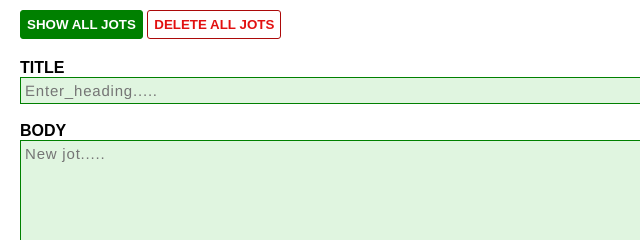
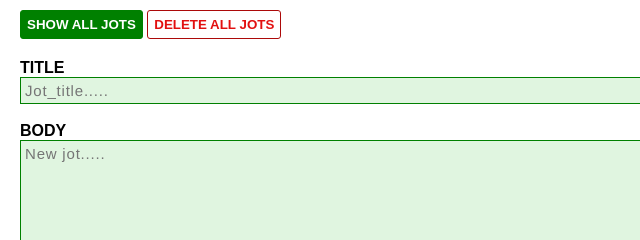
Before and after one commit to elleboriz/rookie-web, a browser extension: page jot down chrome extension/index.html in a window 1280 px wide. Shown: the top 240 px of the page, 0-640 px from the left. Drawn offline with Linux system fonts and the light colour scheme.

Commit message:
code update
update

```diff
--- a/jot down chrome extension/index.html
+++ b/jot down chrome extension/index.html
@@ -12,19 +12,21 @@
     <!-- <h1>JOT DOWN</h1>  -->
     <button id="show-btn">SHOW ALL JOTS</button>
     <button id="del-btn">DELETE ALL JOTS</button>
+
   </nav>
 
     <div id="note-input">
 
     <label for="note-title">TITLE</label>
-   <input placeholder="enter_heading....." required class="input" id="note-title" type="text"><br>
+   <input placeholder="jot_title....." required class="input" id="note-title" type="text"><br>
 
    <label for="note-body">BODY</label>
    <textarea placeholder="New jot....." required class="input" name="note-body" id="note-body" cols="40" rows="10"></textarea>
 
    <button id="add-btn">JOT DOWN</button>
    <hr>
-  </div><div id="notes-box">
+  </div>
+  <div id="notes-box" >
 
 
   </div>
```
